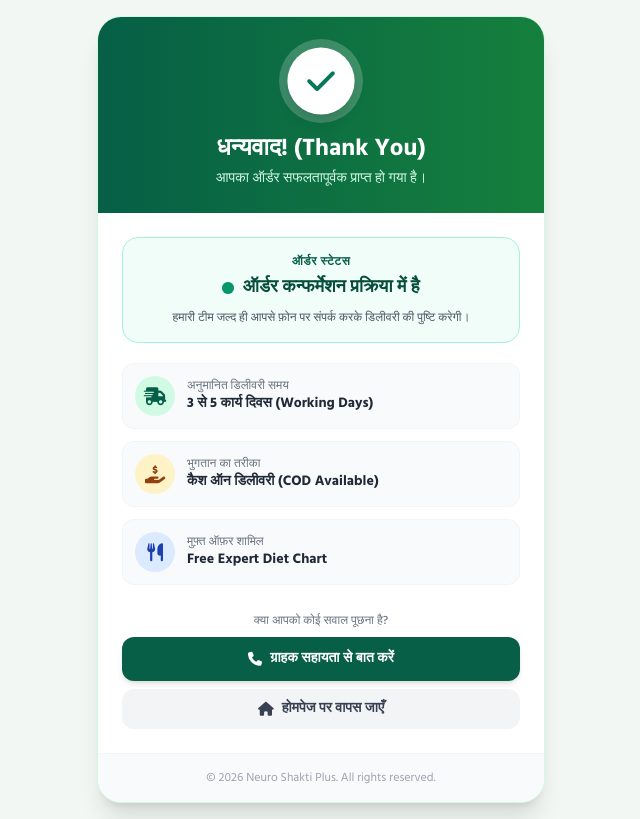
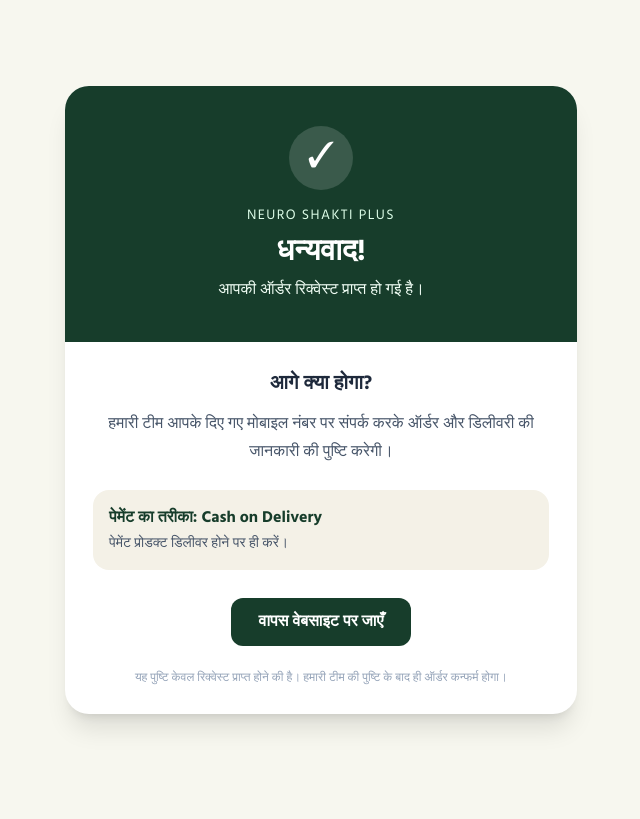
Before and after one commit to adyguru4455-max/test, a plain HTML site: page thankyou.html in a window 1280 px wide. Shown: the whole page, without its empty margins (319-959 px from the left). Drawn offline with nearby package versions, Linux system fonts and the light colour scheme.

Commit message:
Refresh Hindi COD thank-you page

```diff
--- a/thankyou.html
+++ b/thankyou.html
@@ -1,118 +1,3 @@
-<!DOCTYPE html>
-<html lang="hi">
-<head>
-    <meta charset="UTF-8">
-    <meta name="viewport" content="width=device-width, initial-scale=1.0">
-    <title>ऑर्डर कन्फर्म हुआ - Neuro Shakti Plus</title>
-    <!-- Tailwind CSS CDN -->
-    <script src="https://cdn.tailwindcss.com"></script>
-    <!-- Font Awesome Icons -->
-    <link rel="stylesheet" href="https://cdnjs.cloudflare.com/ajax/libs/font-awesome/6.4.0/css/all.min.css">
-    <style>
-        @import url('https://fonts.googleapis.com/css2?family=Hind:wght@400;500;600;700&display=swap');
-        body {
-            font-family: 'Hind', sans-serif;
-            background-color: #f3f7f4;
-        }
-        .checkmark-circle {
-            animation: stroke 0.6s cubic-bezier(0.65, 0, 0.45, 1) forwards;
-        }
-        @keyframes stroke {
-            100% {
-                transform: scale(1.05);
-            }
-        }
-    </style>
-</head>
-<body class="min-h-screen flex items-center justify-center p-4">
-
-    <!-- Main Container -->
-    <div class="max-w-md w-full bg-white rounded-3xl shadow-xl overflow-hidden border border-emerald-100">
-
-        <!-- Header Banner -->
-        <div class="bg-gradient-to-r from-emerald-800 to-green-700 p-6 text-center text-white relative">
-            <!-- Animated Checkmark Icon -->
-            <div class="w-20 h-20 bg-white/20 rounded-full flex items-center justify-center mx-auto mb-3 backdrop-blur-sm checkmark-circle">
-                <div class="w-16 h-16 bg-white rounded-full flex items-center justify-center text-emerald-700 text-3xl shadow-lg">
-                    <i class="fa-solid fa-check"></i>
-                </div>
-            </div>
-            <h1 class="text-2xl font-bold">धन्यवाद! (Thank You)</h1>
-            <p class="text-emerald-100 text-sm mt-1">आपका ऑर्डर सफलतापूर्वक प्राप्त हो गया है।</p>
-        </div>
-
-        <!-- Content Body -->
-        <div class="p-6 space-y-5 text-gray-800">
-
-            <!-- Order Status Card -->
-            <div class="bg-emerald-50/70 border border-emerald-200 rounded-2xl p-4 text-center">
-                <p class="text-xs text-emerald-800 font-semibold uppercase tracking-wider mb-1">ऑर्डर स्टेटस</p>
-                <div class="text-emerald-900 font-bold text-lg flex items-center justify-center gap-2">
-                    <span class="relative flex h-3 w-3">
-                      <span class="animate-ping absolute inline-flex h-full w-full rounded-full bg-emerald-400 opacity-75"></span>
-                      <span class="relative inline-flex rounded-full h-3 w-3 bg-emerald-600"></span>
-                    </span>
-                    ऑर्डर कन्फर्मेशन प्रक्रिया में है
-                </div>
-                <p class="text-xs text-gray-600 mt-2">हमारी टीम जल्द ही आपसे फ़ोन पर संपर्क करके डिलीवरी की पुष्टि करेगी।</p>
-            </div>
-
-            <!-- Delivery Details Highlights -->
-            <div class="space-y-3">
-                <div class="flex items-center gap-3 p-3 rounded-xl bg-gray-50 border border-gray-100">
-                    <div class="w-10 h-10 rounded-full bg-emerald-100 text-emerald-800 flex items-center justify-center text-lg">
-                        <i class="fa-solid fa-truck-fast"></i>
-                    </div>
-                    <div>
-                        <p class="text-xs text-gray-500 font-medium">अनुमानित डिलीवरी समय</p>
-                        <p class="text-sm font-bold text-gray-800">3 से 5 कार्य दिवस (Working Days)</p>
-                    </div>
-                </div>
-
-                <div class="flex items-center gap-3 p-3 rounded-xl bg-gray-50 border border-gray-100">
-                    <div class="w-10 h-10 rounded-full bg-amber-100 text-amber-800 flex items-center justify-center text-lg">
-                        <i class="fa-solid fa-hand-holding-dollar"></i>
-                    </div>
-                    <div>
-                        <p class="text-xs text-gray-500 font-medium">भुगतान का तरीका</p>
-                        <p class="text-sm font-bold text-gray-800">कैश ऑन डिलीवरी (COD Available)</p>
-                    </div>
-                </div>
-
-                <div class="flex items-center gap-3 p-3 rounded-xl bg-gray-50 border border-gray-100">
-                    <div class="w-10 h-10 rounded-full bg-blue-100 text-blue-800 flex items-center justify-center text-lg">
-                        <i class="fa-solid fa-utensils"></i>
-                    </div>
-                    <div>
-                        <p class="text-xs text-gray-500 font-medium">मुफ़्त ऑफ़र शामिल</p>
-                        <p class="text-sm font-bold text-gray-800">Free Expert Diet Chart</p>
-                    </div>
-                </div>
-            </div>
-
-            <!-- Action Buttons / Customer Support -->
-            <div class="pt-2 space-y-2">
-                <p class="text-xs text-center text-gray-500 font-medium">क्या आपको कोई सवाल पूछना है?</p>
-
-                <!-- Call Support Button -->
-                <a href="tel:+919876543210" class="w-full flex items-center justify-center gap-2 bg-emerald-800 hover:bg-emerald-900 text-white font-bold py-3 px-4 rounded-xl shadow-md transition-all text-sm">
-                    <i class="fa-solid fa-phone"></i> ग्राहक सहायता से बात करें
-                </a>
-
-                <!-- Home Button -->
-                <a href="index.html" class="w-full flex items-center justify-center gap-2 bg-gray-100 hover:bg-gray-200 text-gray-700 font-semibold py-2.5 px-4 rounded-xl transition-all text-sm">
-                    <i class="fa-solid fa-house"></i> होमपेज पर वापस जाएँ
-                </a>
-            </div>
-
-        </div>
-
-        <!-- Footer Notice -->
-        <div class="bg-gray-50 p-4 border-t border-gray-100 text-center text-xs text-gray-400">
-            © 2026 Neuro Shakti Plus. All rights reserved.
-        </div>
-
-    </div>
-
-</body>
-</html>
+<!doctype html>
+<html lang="hi"><head><meta charset="utf-8"><meta name="viewport" content="width=device-width,initial-scale=1"><title>धन्यवाद | NEURO Shakti Plus</title><meta name="description" content="आपकी ऑर्डर रिक्वेस्ट प्राप्त हुई है।"><script src="https://cdn.tailwindcss.com"></script><link href="https://fonts.googleapis.com/css2?family=Hind:wght@400;500;600;700;800&display=swap" rel="stylesheet"><style>body{font-family:Hind,sans-serif;background:#f7f7ef}</style></head>
+<body class="min-h-screen flex items-center justify-center p-4"><main class="w-full max-w-lg bg-white rounded-3xl shadow-xl overflow-hidden text-center"><div class="bg-[#173d2b] text-white px-6 py-10"><div class="mx-auto mb-4 w-16 h-16 rounded-full bg-white/15 flex items-center justify-center text-4xl">✓</div><p class="text-sm tracking-widest text-green-100">NEURO SHAKTI PLUS</p><h1 class="text-3xl font-extrabold mt-2">धन्यवाद!</h1><p class="mt-2 text-green-50">आपकी ऑर्डर रिक्वेस्ट प्राप्त हो गई है।</p></div><div class="p-7"><h2 class="text-xl font-bold text-slate-800">आगे क्या होगा?</h2><p class="text-slate-600 mt-3 leading-7">हमारी टीम आपके दिए गए मोबाइल नंबर पर संपर्क करके ऑर्डर और डिलीवरी की जानकारी की पुष्टि करेगी।</p><div class="mt-6 rounded-2xl bg-[#f4f1e7] p-4 text-left"><p class="font-bold text-[#173d2b]">पेमेंट का तरीका: Cash on Delivery</p><p class="text-sm text-slate-600 mt-1">पेमेंट प्रोडक्ट डिलीवर होने पर ही करें।</p></div><a href="./index.html" class="inline-block mt-7 rounded-xl bg-[#173d2b] px-7 py-3 font-bold text-white">वापस वेबसाइट पर जाएँ</a><p class="text-xs text-slate-400 mt-6">यह पुष्टि केवल रिक्वेस्ट प्राप्त होने की है। हमारी टीम की पुष्टि के बाद ही ऑर्डर कन्फर्म होगा।</p></div></main></body></html>
```
